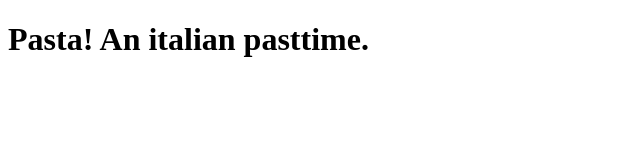
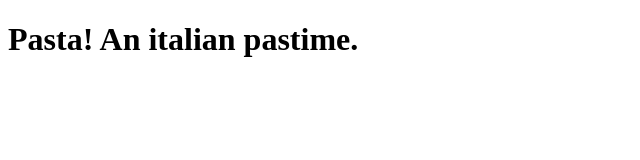
Before and after one commit to Initionn/odin-recipes, a plain HTML site: page recipes/pasta.html in a window 1280 px wide. Shown: the full height of the page, 0-640 px from the left. Drawn offline with Linux system fonts and the light colour scheme.

Commit message:
Fixed spelling on pasta page

```diff
--- a/recipes/pasta.html
+++ b/recipes/pasta.html
@@ -6,7 +6,7 @@
     <title>Pasta</title>
 </head>
 <body>
-    <h1>Pasta! An italian pasttime.</h1>
+    <h1>Pasta! An italian pastime.</h1>
 
 </body>
 </html>
```
